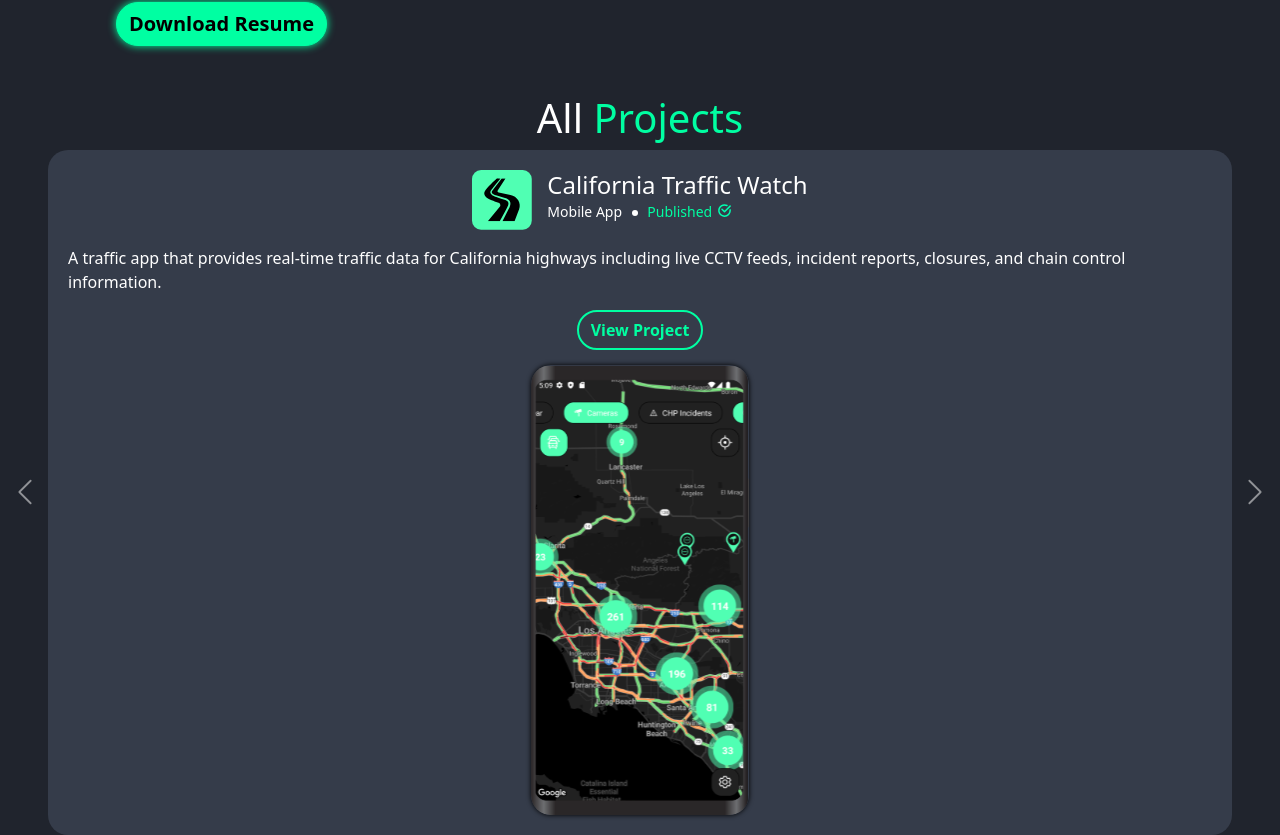
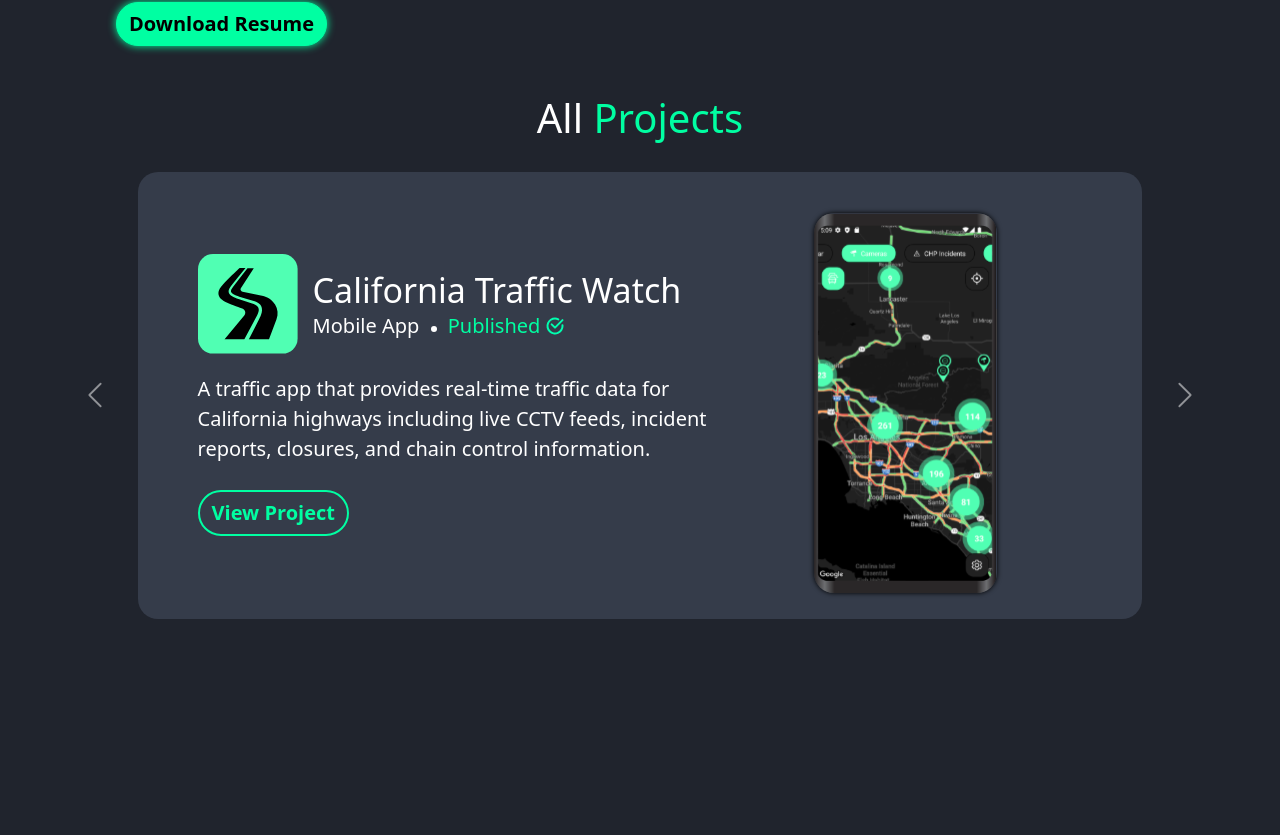
Before and after one commit to KallosP/PortfolioWebsiteImproved, a React (Vite) app in the folder packages/react-frontend/: page / in a window 1280 px wide. Shown: the part 427-1262 px from the top of the page. After the commit the page ends 1046 px from the top, so only its background shows below. Built offline with nearby package versions, Linux system fonts and the light colour scheme.

Commit message:
finished responsive styling (large screen) for projects section

```diff
--- a/packages/react-frontend/src/styles/projects.module.css
+++ b/packages/react-frontend/src/styles/projects.module.css
@@ -5,6 +5,7 @@
 .c-carousel-div {
 	display: flex;
 	height: auto;
+	margin-top: 30px;
 }
 
 /* Carousel card - START */
@@ -14,7 +15,7 @@
 	background-color: var(--card-bg-color);
 	border-radius: 20px;
 	height: 100%;
-	padding: 20px;
+	padding: 26px;
 }
 
 /* Project Info (parent of header, description, and Learn More button) */
@@ -77,6 +78,8 @@
 	background-color: transparent;
 	border: 2px solid var(--primary);
 	color: var(--primary);
+    transition: all 0.2s ease-in-out;
+    transform: scale(1);
 }
 
 .c-learn-more-btn:hover {
@@ -84,6 +87,7 @@
 	border: 2px solid var(--primary);
 	color: var(--card-bg-color);
 	box-shadow: 0 0 10px var(--primary);
+    transform: scale(1.05);
 }
 
 .c-mobile-image {
@@ -120,5 +124,76 @@
 }
 
 /* represents desktop/larger monitors */
-@media (min-width: 992px) {
+@media (min-width: 960px), (min-width: 992px) {
+	.c-carousel-div {
+		justify-self: center;
+		padding-left: 7vw;
+		padding-right: 7vw;
+	}
+	.c-carousel-item {
+		display: flex !important;
+		justify-items: start !important;
+        padding-left: 60px;
+        padding-right: 60px;
+	}
+	.c-project-info {
+		padding: 0;
+		justify-items: start;
+		justify-self: start !important;
+		align-content: center !important;
+		margin: 0;
+		width: 60%;
+	}
+
+	/* App icon img */
+	.c-icon-img {
+		height: 100px;
+		width: 100px;
+	}
+
+	.c-project-title-and-type {
+		margin-top: 8px;
+		justify-items: start;
+	}
+
+	.c-project-title {
+		font-size: 34px;
+		margin-bottom: 0px;
+	}
+
+	.c-project-type {
+		font-size: 20px;
+		margin-top: 4px !important;
+	}
+
+	.c-check-mark-circle {
+		height: 20px;
+		width: 20px;
+	}
+
+	.c-p {
+        margin-top: 20px;
+		font-size: 20px;
+	}
+
+	.c-learn-more-btn {
+        margin-top: 10px;
+		font-size: 20px;
+	}
+
+    .c-mobile-image {
+        margin-right: auto;
+        margin-left: auto;
+        height: 380px;
+    }
+
+	/* Previous button for carousel */
+	.c-carousel-control-prev {
+		margin-left: 80px;
+	}
+
+	/* Next button for carousel */
+	.c-carousel-control-next {
+		margin-right: 80px;
+	}
 }
```
